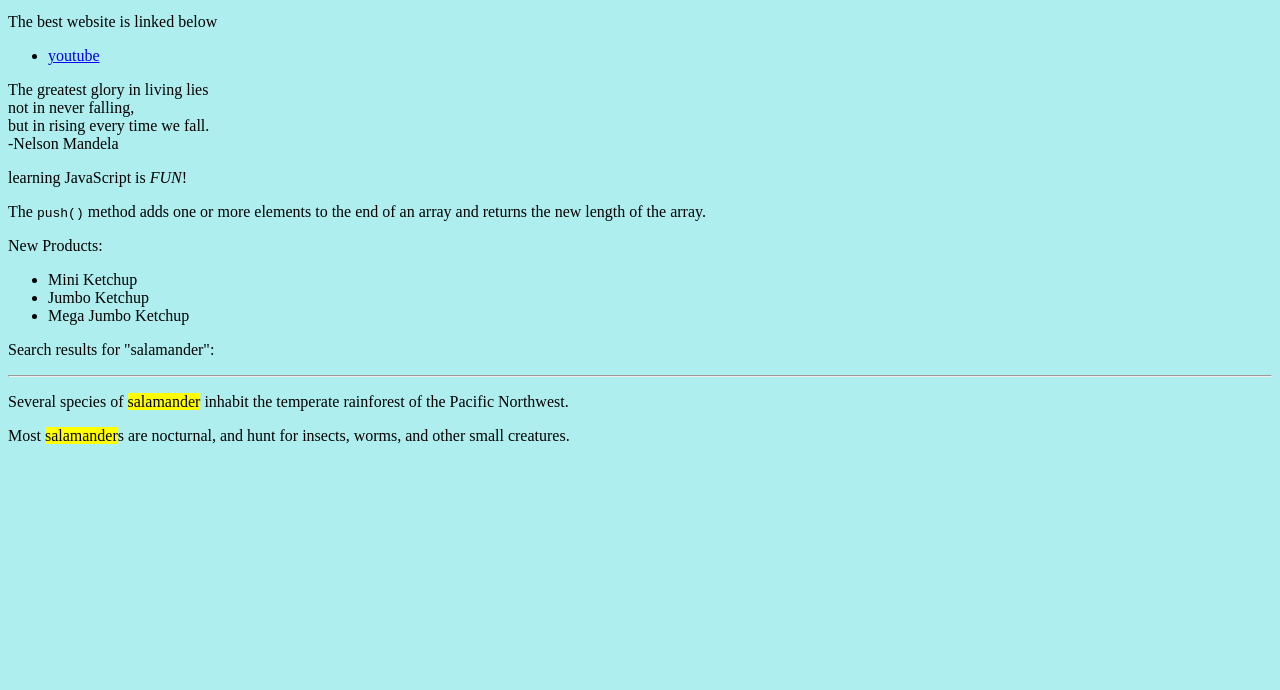
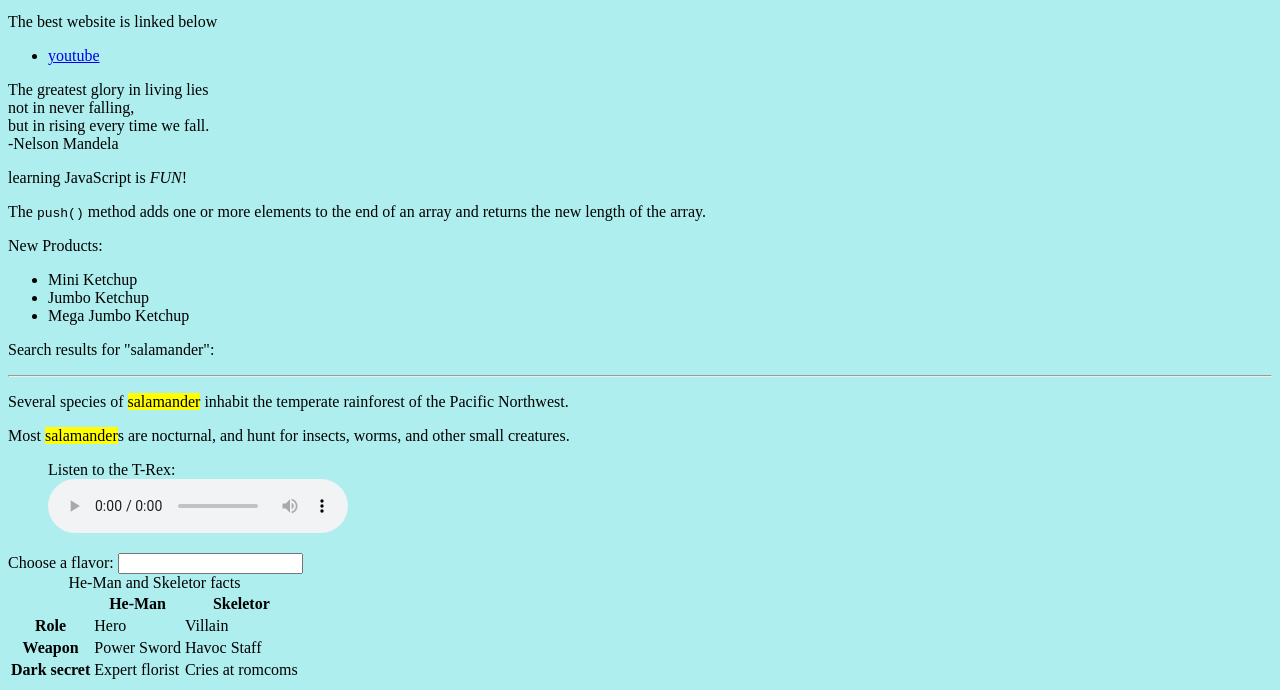
Before and after one commit to Yugenzariah/WEB_503_Lab_One, a website: page src/index.html in a window 1280 px wide. Shown: the part 159-849 px from the top of the page. Before the commit the page ends 800 px from the top, so only its background shows below. Drawn offline with Linux system fonts and the light colour scheme.

Commit message:
Task One Activity

```diff
--- a/src/index.html
+++ b/src/index.html
@@ -38,6 +38,50 @@
 
 <p>Most <mark>salamander</mark>s are nocturnal, and hunt for insects, worms, and other small creatures.</p>
 
+<figure>
+    <figcaption>Listen to the T-Rex:</figcaption>
+    <audio
+        controls
+        src="/media/cc0-audio/t-rex-roar.mp3">
+            Your browser does not support the
+            <code>audio</code> element.
+    </audio>
+</figure>
+<label for="ice-cream-choice">Choose a flavor:</label>
+<input list="ice-cream-flavors" id="ice-cream-choice" name="ice-cream-choice" />
+
+<datalist id="ice-cream-flavors">
+    <option value="Chocolate">
+    <option value="Coconut">
+    <option value="Mint">
+    <option value="Strawberry">
+    <option value="Vanilla">
+</datalist>
+<table>
+    <caption>He-Man and Skeletor facts</caption>
+    <tr>
+        <td> </td>
+        <th scope="col" class="heman">He-Man</th>
+        <th scope="col" class="skeletor">Skeletor</th>
+    </tr>
+    <tr>
+        <th scope="row">Role</th>
+        <td>Hero</td>
+        <td>Villain</td>
+    </tr>
+    <tr>
+        <th scope="row">Weapon</th>
+        <td>Power Sword</td>
+        <td>Havoc Staff</td>
+    </tr>
+    <tr>
+        <th scope="row">Dark secret</th>
+        <td>Expert florist</td>
+        <td>Cries at romcoms</td>
+    </tr>
+</table>
+
+
         <script src="index.js" async defer></script>
     </body>
 </html>
```
